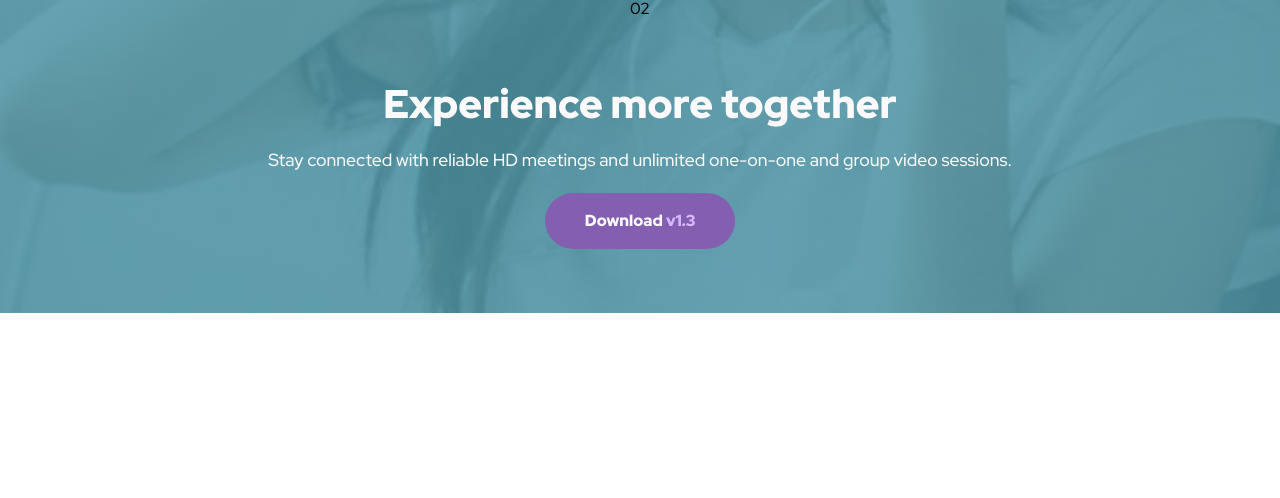
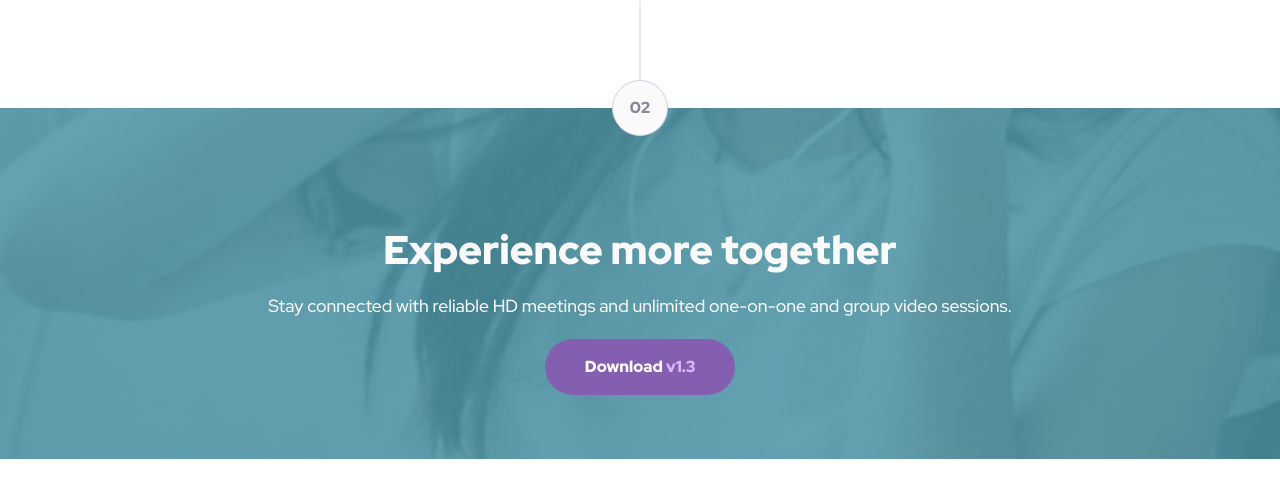
Before and after one commit to JuliAlchemDev/FM-meet-landing-page, a website: page index.html in a window 1280 px wide. Drawn offline with Linux system fonts and the light colour scheme.

Commit message:
style(footer): add styles and center section-separator

```diff
--- a/assets/styles/custom.css
+++ b/assets/styles/custom.css
@@ -24,7 +24,7 @@
 
   /* Neutral  */
 --clr-neutral-slate-300: hsl(240, 18%, 85%);
---clr-neutral-slate-300: hsl(240, 10%, 57%);
+--clr-neutral-slate-600: hsl(240, 10%, 57%);
 --clr-neutral-slate-900: hsl(240, 21%, 20%);
 
   /* Basic */
--- a/assets/styles/scss/main.scss
+++ b/assets/styles/scss/main.scss
@@ -18,8 +18,45 @@
   background-position: center;
   background-size: cover;
 
+  position: relative;
+
+  margin-block-start: calc(80px + calc(56px / 2));
+
+  .section__separator {
+    position: absolute;
+    bottom:  calc(56px / 2);
+    left: 0%;
+    height: 56px;
+    width: 56px;
+    display: grid;
+    place-items: center;
+    border: 1px solid var(--clr-neutral-slate-300);
+    border-radius: 50%;
+    // preset 5
+    font-size: var(--fs-preset-5);
+    font-weight: var(--fw-black);
+    line-height: var(--lh-150);
+    letter-spacing: var(--ls-none);
+    color: var(--clr-neutral-slate-600);
+    background-color: var(--clr-basic-white);
+    position: relative;
+
+
+    &::after {
+      position: absolute;
+      content: "";
+      width: 1px;
+      height: 80px;
+      top: 0;
+      left: 50%;
+      background-color: var(--clr-neutral-slate-300);
+      transform: translate(-50%, -100%);
+    }
+  }
+
   .footer__article {
     padding: 64px 32px;
+    padding-block-start: -20px;
     display: grid;
     gap: 24px;
     place-items: center;
@@ -35,7 +72,6 @@
     // preset 4 (MTD)
     font-size: var(--fs-preset-4);
     font-weight: var(--fw-medium);
-
   }
   .footer__cta {
     // preset 5 (MTD)
@@ -50,12 +86,13 @@
     color: var(--clr-basic-white);
     background-color: var(--clr-primary-purple-600);
 
-    .version{
-        color: var(--clr-secondary-purple-300);
+    .version {
+      color: var(--clr-secondary-purple-300);
     }
 
-    &:hover, &:focus {
-        background-color: hsl(268, 55%, 71%);
+    &:hover,
+    &:focus {
+      background-color: hsl(268, 55%, 71%);
     }
   }
 }
--- a/index.html
+++ b/index.html
@@ -60,7 +60,7 @@
     </main>  -->
 
     <footer class="footer">
-      <p class="section-separator">02</p>
+      <p class="section__separator">02</p>
       <article class="footer__article">
          <h2 class="footer__title">Experience more together</h2>
       <p class="footer__description">
```
Also changed, not shown: assets/styles/main.css, 1 other file.
